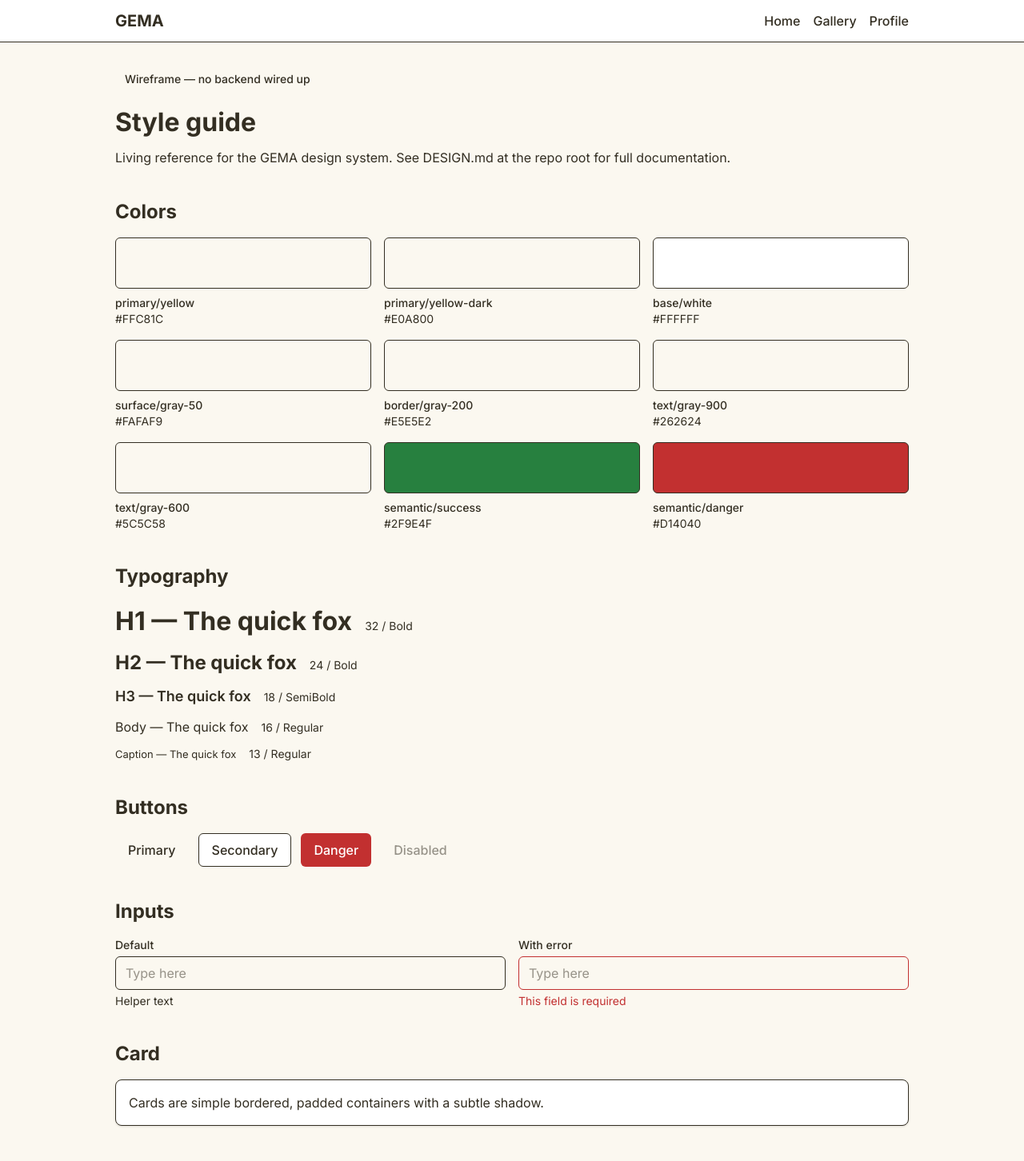
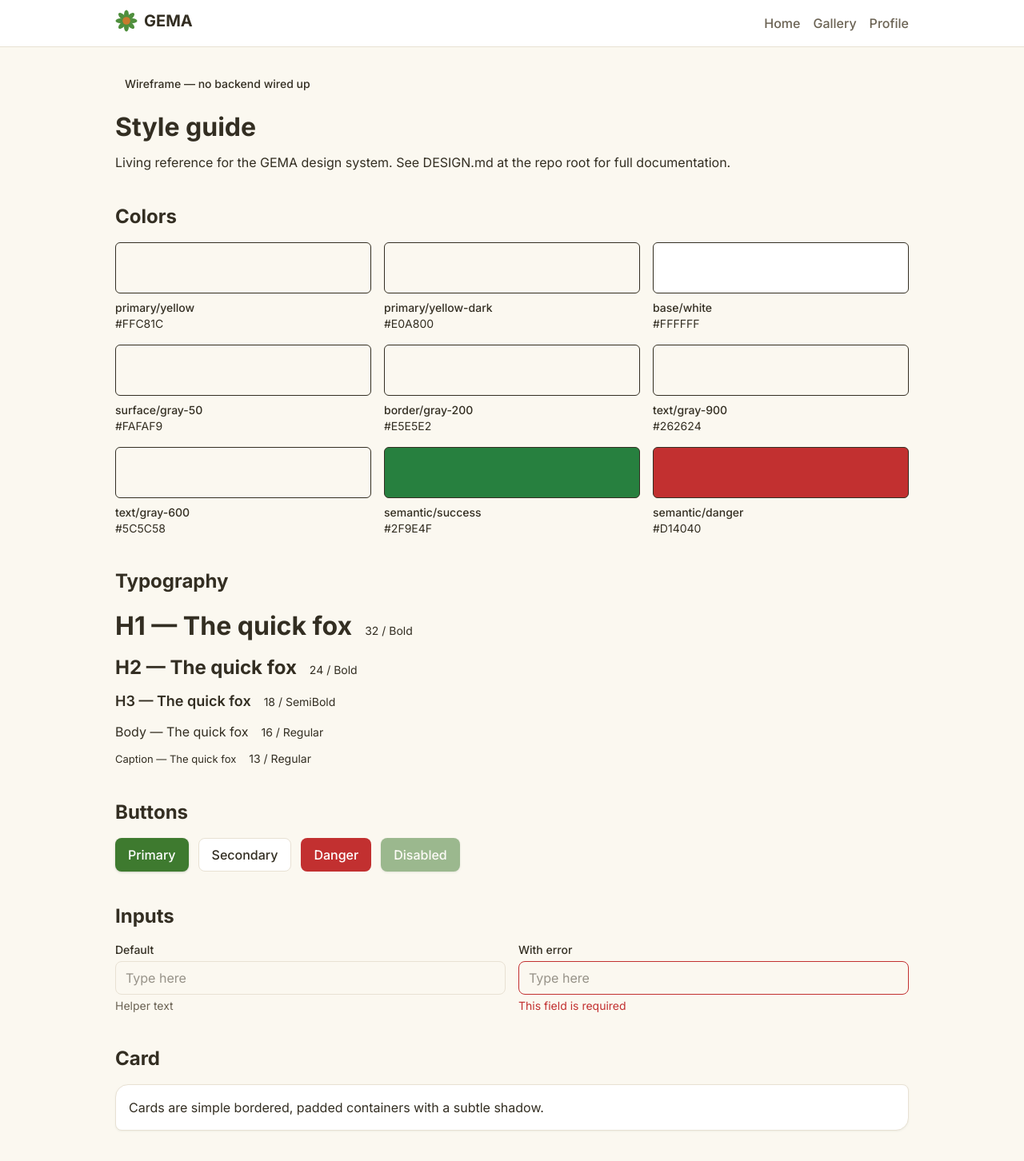
Before and after one commit to Gabriel-Gerhardt/GEMA, a React (Vite) app in the folder frontend/: page /style-guide in a window 1280 px wide. Shown: the top 1452 px of the page at 80% size. Built offline with nearby package versions, Linux system fonts and the light colour scheme.

Commit message:
GAB-7: migrate shared components to new theme and wordmark

```diff
--- a/frontend/src/components/Button.tsx
+++ b/frontend/src/components/Button.tsx
@@ -8,9 +8,9 @@ export interface ButtonProps extends ButtonHTMLAttributes<HTMLButtonElement> {
 
 const VARIANT_CLASSES: Record<ButtonVariant, string> = {
   primary:
-    'bg-primary-yellow text-text-gray-900 hover:bg-primary-yellow-dark',
+    'bg-primary-green-dark text-base-white shadow-sm shadow-leaf-green/20 hover:bg-leaf-green',
   secondary:
-    'bg-base-white text-text-gray-900 border border-border-gray-200 hover:bg-surface-gray-50',
+    'bg-base-white text-text-warm-900 border border-border-warm-200 hover:bg-mint-50',
   danger: 'bg-semantic-danger text-base-white hover:opacity-90',
 }
 
@@ -24,7 +24,7 @@ export default function Button({
     <button
       type="button"
       disabled={disabled}
-      className={`inline-flex items-center justify-center rounded-md px-4 py-2 text-base font-medium transition-colors disabled:cursor-not-allowed disabled:opacity-50 ${VARIANT_CLASSES[variant]} ${className}`}
+      className={`inline-flex items-center justify-center rounded-lg px-4 py-2 text-base font-medium transition-colors disabled:cursor-not-allowed disabled:opacity-50 ${VARIANT_CLASSES[variant]} ${className}`}
       {...props}
     />
   )
--- a/frontend/src/components/Card.tsx
+++ b/frontend/src/components/Card.tsx
@@ -5,7 +5,7 @@ export type CardProps = HTMLAttributes<HTMLDivElement>
 export default function Card({ className = '', children, ...props }: CardProps) {
   return (
     <div
-      className={`rounded-lg border border-border-gray-200 bg-base-white p-4 shadow-sm ${className}`}
+      className={`rounded-tl-2xl rounded-br-2xl rounded-tr-lg rounded-bl-lg border border-border-warm-200 bg-base-white p-4 shadow-sm shadow-leaf-green/5 ${className}`}
       {...props}
     >
       {children}
--- a/frontend/src/components/Header.tsx
+++ b/frontend/src/components/Header.tsx
@@ -1,4 +1,5 @@
 import { NavLink } from 'react-router-dom'
+import { SunflowerWordmark } from './Logo'
 
 const NAV_LINKS = [
   { to: '/', label: 'Home' },
@@ -8,10 +9,10 @@ const NAV_LINKS = [
 
 export default function Header() {
   return (
-    <header className="border-b border-border-gray-200 bg-base-white">
+    <header className="border-b border-border-warm-200 bg-base-white">
       <div className="mx-auto flex max-w-5xl flex-wrap items-center justify-between gap-3 px-4 py-3">
-        <NavLink to="/" className="text-xl font-bold text-text-gray-900">
-          GEMA
+        <NavLink to="/">
+          <SunflowerWordmark />
         </NavLink>
         <nav className="flex flex-wrap gap-4">
           {NAV_LINKS.map((link) => (
@@ -20,8 +21,8 @@ export default function Header() {
               to={link.to}
               className={({ isActive }) =>
                 `text-base font-medium ${
-                  isActive ? 'text-text-gray-900' : 'text-text-gray-600'
-                } hover:text-text-gray-900`
+                  isActive ? 'text-text-warm-900' : 'text-text-warm-600'
+                } hover:text-text-warm-900`
               }
             >
               {link.label}
--- a/frontend/src/components/Input.tsx
+++ b/frontend/src/components/Input.tsx
@@ -20,23 +20,23 @@ export default function Input({
 
   return (
     <div className="flex flex-col gap-1">
-      <label htmlFor={inputId} className="text-sm font-medium text-text-gray-900">
+      <label htmlFor={inputId} className="text-sm font-medium text-text-warm-900">
         {label}
       </label>
       <input
         id={inputId}
         aria-invalid={hasError}
-        className={`rounded-md border px-3 py-2 text-base text-text-gray-900 outline-none focus:ring-2 ${
+        className={`rounded-lg border px-3 py-2 text-base text-text-warm-900 outline-none focus:ring-2 ${
           hasError
             ? 'border-semantic-danger focus:ring-semantic-danger'
-            : 'border-border-gray-200 focus:ring-primary-yellow'
+            : 'border-border-warm-200 focus:ring-accent-gold'
         } ${className}`}
         {...props}
       />
       {hasError ? (
         <span className="text-sm text-semantic-danger">{errorText}</span>
       ) : helperText ? (
-        <span className="text-sm text-text-gray-600">{helperText}</span>
+        <span className="text-sm text-text-warm-600">{helperText}</span>
       ) : null}
     </div>
   )
```
Also changed, not shown: 1 other file (tests, documents, lock files or other folders).
